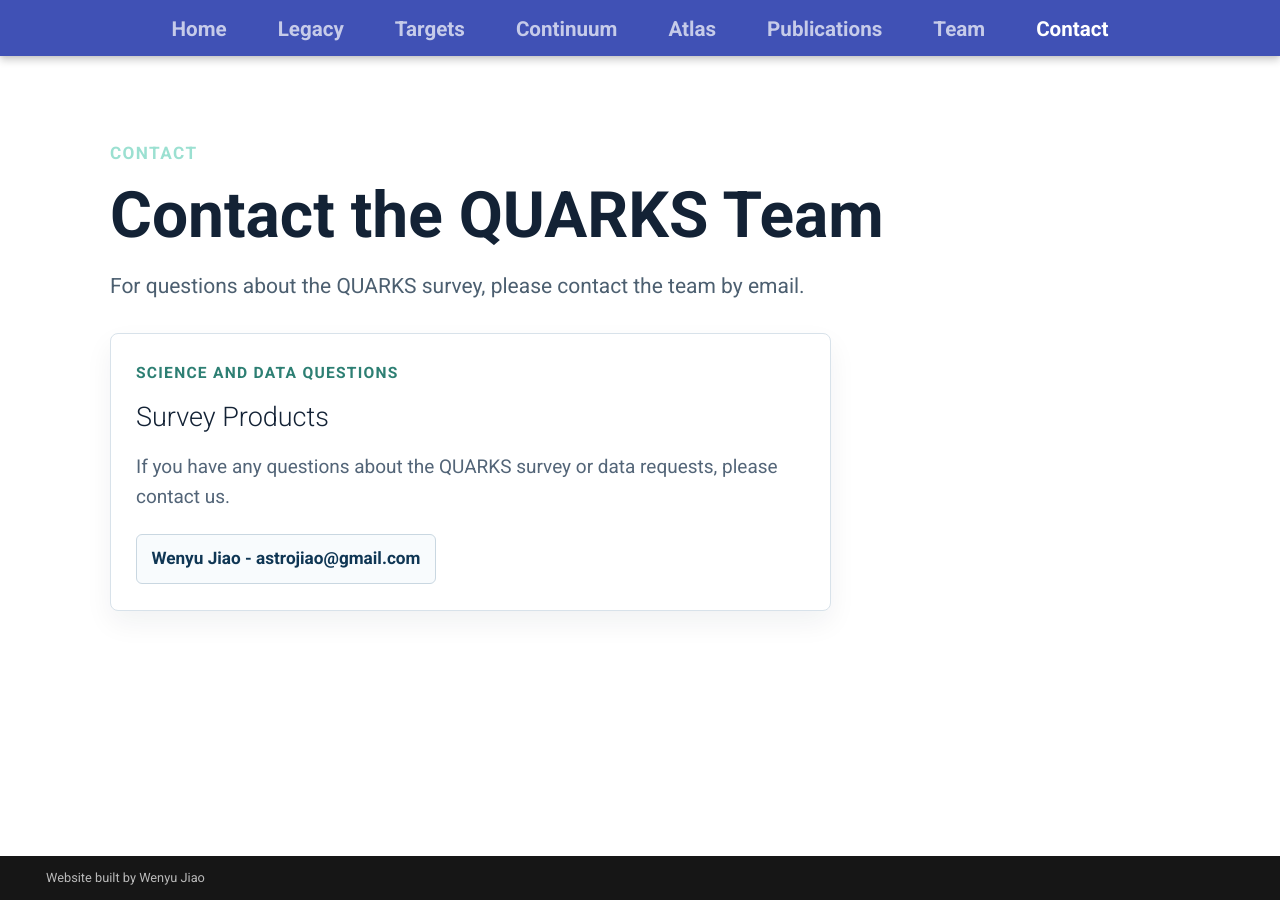
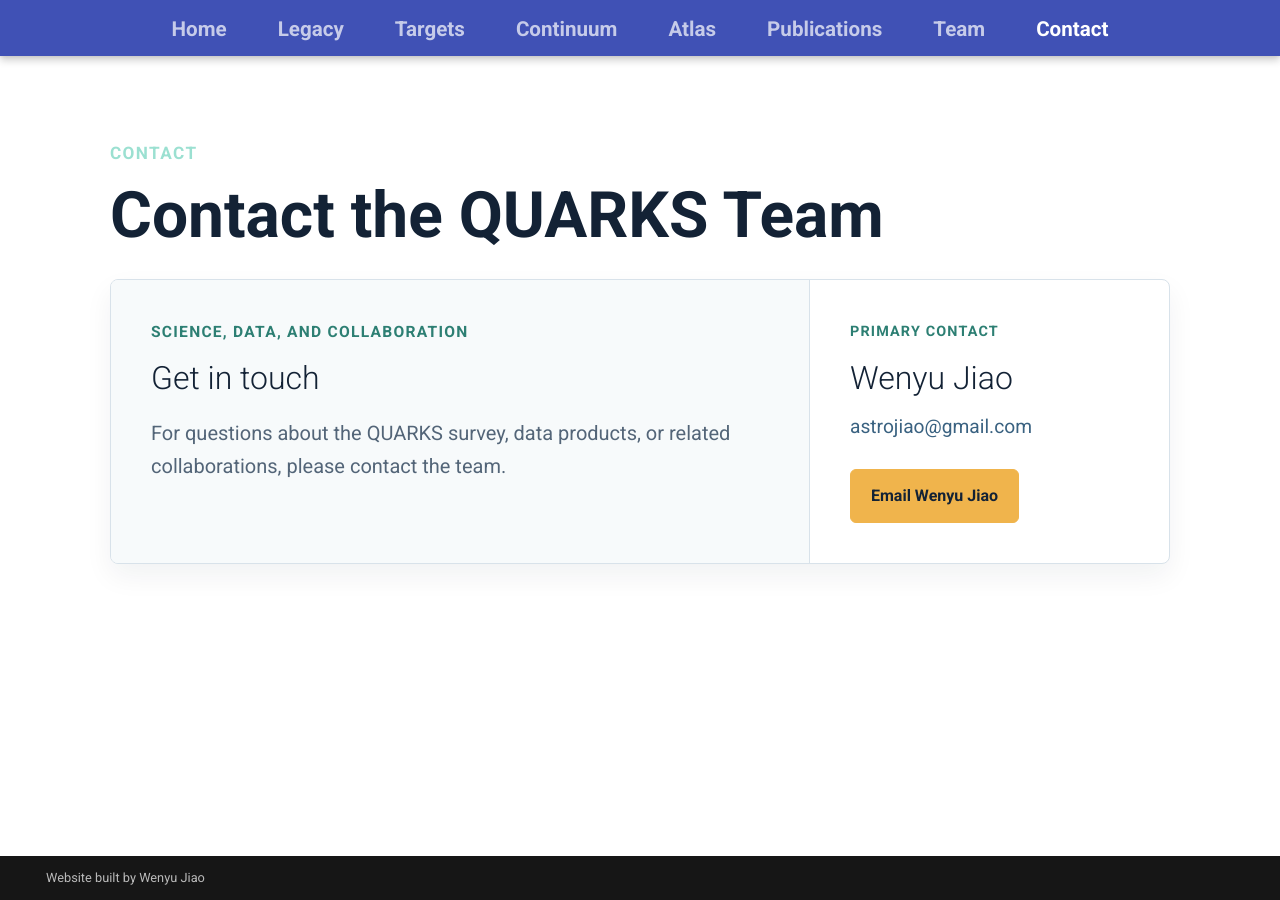
Before and after one commit to ALMAQUARKS/almaquarks.github.io, an MkDocs documentation site: the page built from docs/contact.md, in a window 1280 px wide. Built offline with MkDocs 1.6.1 and Material for MkDocs 9.7.7, drawn with Linux system fonts in a browser that asks for light colours.

Commit message:
Redesign contact page

```diff
--- a/docs/contact.md
+++ b/docs/contact.md
@@ -1,18 +1,21 @@
 <section class="quarks-page-heading quarks-page-heading--compact">
   <p class="quarks-kicker">Contact</p>
   <h1>Contact the QUARKS Team</h1>
-  <p>
-    For questions about the QUARKS survey, please contact the team by email.
-  </p>
 </section>
 
-<section class="quarks-contact-grid" aria-label="Contact options">
-  <article class="quarks-contact-card">
-    <span>Science and data questions</span>
-    <h2>Survey Products</h2>
-    <p>If you have any questions about the QUARKS survey or data requests, please contact us.</p>
-    <div class="quarks-contact-card__actions">
-      <a href="mailto:astrojiao@gmail.com">Wenyu Jiao - astrojiao@gmail.com</a>
-    </div>
-  </article>
+<section class="quarks-contact-panel" aria-label="QUARKS contact information">
+  <div class="quarks-contact-panel__intro">
+    <p class="quarks-section__eyebrow">Science, data, and collaboration</p>
+    <h2>Get in touch</h2>
+    <p>
+      For questions about the QUARKS survey, data products, or related collaborations, please contact the team.
+    </p>
+  </div>
+
+  <div class="quarks-contact-panel__person">
+    <span>Primary contact</span>
+    <h2>Wenyu Jiao</h2>
+    <a class="quarks-contact-panel__email" href="mailto:astrojiao@gmail.com">astrojiao@gmail.com</a>
+    <a class="quarks-button quarks-button--primary" href="mailto:astrojiao@gmail.com">Email Wenyu Jiao</a>
+  </div>
 </section>
--- a/docs/stylesheets/extra.css
+++ b/docs/stylesheets/extra.css
@@ -779,6 +779,74 @@
     line-height: 1.55;
 }
 
+.quarks-contact-panel {
+    display: grid;
+    grid-template-columns: minmax(0, 1.35fr) minmax(18rem, 0.65fr);
+    max-width: 1060px;
+    margin: 1.5rem auto 0;
+    overflow: hidden;
+    border: 1px solid #d8e2ea;
+    border-radius: 8px;
+    background: #ffffff;
+    box-shadow: 0 12px 28px rgba(19, 34, 53, 0.06);
+}
+
+.quarks-contact-panel__intro,
+.quarks-contact-panel__person {
+    padding: 2rem;
+}
+
+.quarks-contact-panel__intro {
+    background: #f7fafb;
+}
+
+.md-typeset .quarks-contact-panel h2 {
+    margin: 0;
+    color: #132235;
+    font-size: 1.6rem;
+    letter-spacing: 0;
+}
+
+.quarks-contact-panel__intro > p:last-child {
+    max-width: 38rem;
+    margin: 0.85rem 0 0;
+    color: #536578;
+    font-size: 1rem;
+    line-height: 1.65;
+}
+
+.quarks-contact-panel__person {
+    display: flex;
+    flex-direction: column;
+    align-items: flex-start;
+    border-left: 1px solid #d8e2ea;
+}
+
+.quarks-contact-panel__person > span {
+    margin-bottom: 0.65rem;
+    color: #2d7f73;
+    font-size: 0.72rem;
+    font-weight: 760;
+    letter-spacing: 0.08em;
+    text-transform: uppercase;
+}
+
+.md-typeset .quarks-contact-panel__email {
+    margin-top: 0.55rem;
+    color: #3a6281;
+    font-size: 0.96rem;
+    text-decoration: none;
+}
+
+.md-typeset .quarks-contact-panel__email:hover {
+    color: #2d7f73;
+    text-decoration: underline;
+}
+
+.quarks-contact-panel__person .quarks-button {
+    margin-top: 1.35rem;
+}
+
 .quarks-team {
     max-width: 1060px;
     margin: 0 auto 2rem;
@@ -1499,6 +1567,15 @@
         grid-template-columns: 1fr;
     }
 
+    .quarks-contact-panel {
+        grid-template-columns: 1fr;
+    }
+
+    .quarks-contact-panel__person {
+        border-top: 1px solid #d8e2ea;
+        border-left: 0;
+    }
+
     .quarks-atlas__grid {
         grid-template-columns: repeat(3, minmax(0, 1fr));
     }
```
